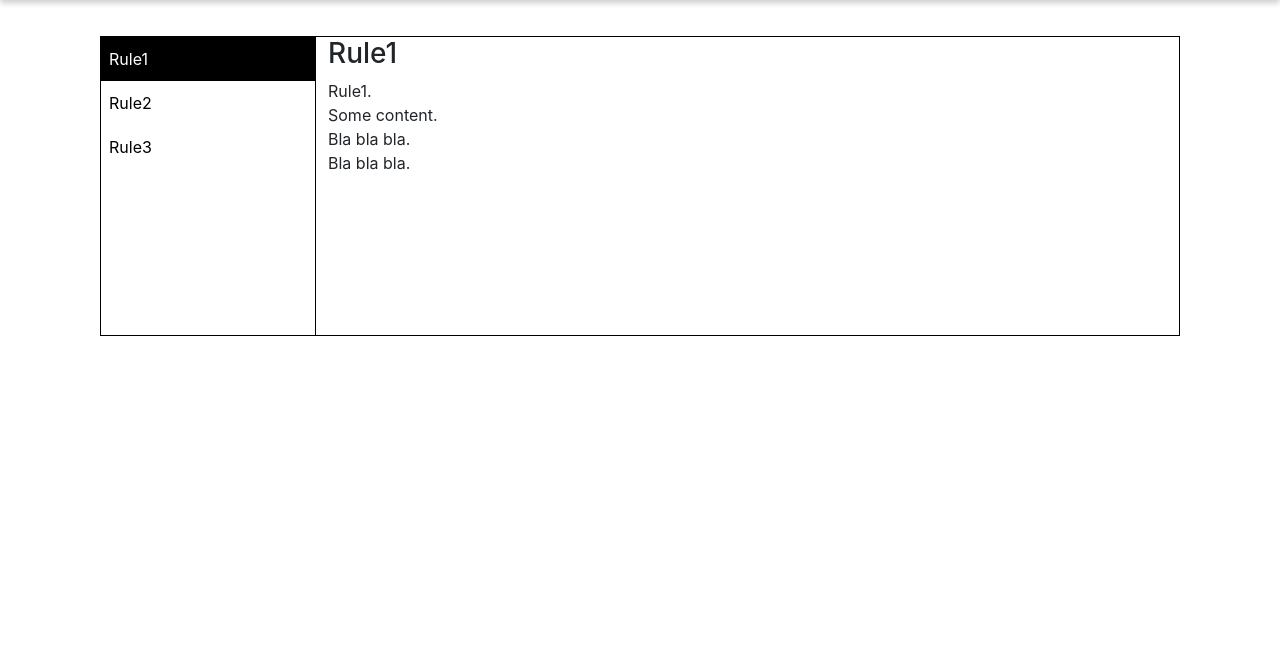
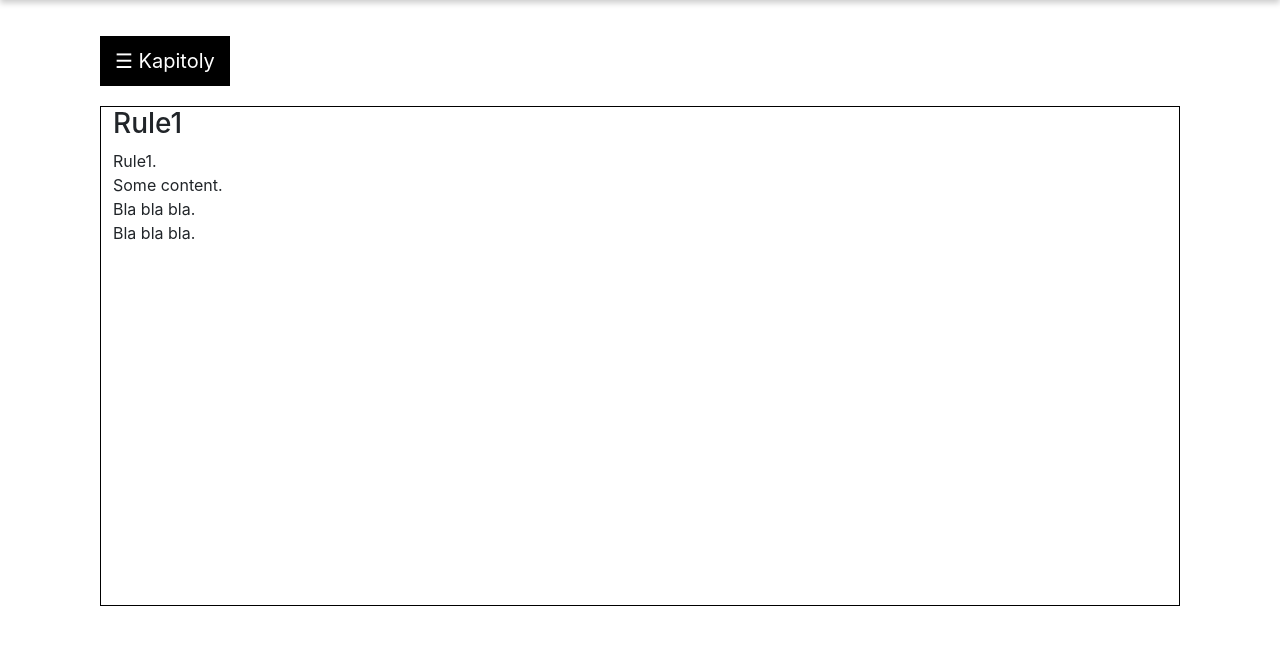
Before and after one commit to mihalova/Learn2Shogi, a PHP site: page /Rules/rulesIn1.html in a window 1280 px wide. Shown: the part 64-709 px from the top of the page. Run offline with PHP 8.4, Linux system fonts and the light colour scheme.

Commit message:
sidebar v jednotlivých pravidlách

```diff
--- a/web/Rules/rulesIn1.html
+++ b/web/Rules/rulesIn1.html
@@ -15,13 +15,7 @@
 <nav class="navbar fixed-top navbar-expand-sm navbar-custom">
     <!-- <a class="navbar-brand" href="#">Názov navbar</a> -->
     <button class="navbar-toggler" type="button" data-toggle="collapse" data-target="#navbarSupportedContent"
-            aria-controls="navbarSupportedContent" aria-expanded="false" aria-label="Toggle navigation">
-        <span class="navbar-toggler-icon">
-            <div class="toggler-icon"></div>
-            <div class="toggler-icon"></div>
-            <div class="toggler-icon"></div>
-        </span>
-    </button>
+            aria-controls="navbarSupportedContent" aria-expanded="false" aria-label="Toggle navigation">&#9776;</button>
 
     <div class="collapse navbar-collapse" id="navbarSupportedContent">
         <ul class="navbar-nav nav-fill w-100">
@@ -52,50 +46,31 @@
 </nav>
 <!-- Navigation bar end -->
 <div class="content-body">
-    <!-- Menu -->
-    <div class="tab">
-        <button class="tablinks active" onclick="openRules(event, 'Rule1')">Rule1</button>
-        <button class="tablinks" onclick="openRules(event, 'Rule2')">Rule2</button>
-        <button class="tablinks" onclick="openRules(event, 'Rule3')">Rule3</button>
+    <div id="mySidebar" class="sidebar">
+        <a id="Rule1Button" onclick="openRule('Rule1Button', 'Rule1')">Rule1</a>
+        <a id="Rule2Button" onclick="openRule('Rule2Button', 'Rule2')">Rule2</a>
+        <a id="Rule3Button" onclick="openRule('Rule3Button', 'Rule3')">Rule3</a>
     </div>
-    <!-- Menu end -->
+
+    <div id="main">
+        <button class="sidebarButton" onclick="sidebarOpenClose()">&#9776; Kapitoly</button>
+    </div>
         <!-- jednotlivé pravidlá, vysvetlenie -->
-    <div id="Rule1" class="tabcontent active">
+        <div id="Rule1" class="tabcontent">
             <h3>Rule1</h3>
             <p>Rule1. <br> Some content. <br> Bla bla bla. <br> Bla bla bla.</p>
         </div>
 
-    <div id="Rule2" class="tabcontent none">
+        <div id="Rule2" class="tabcontent">
             <h3>Rule2</h3>
             <p>Rule2. <br> Some content. <br> Bla bla bla. <br> Bla bla bla.</p>
         </div>
 
-    <div id="Rule3" class="tabcontent none">
+        <div id="Rule3" class="tabcontent">
             <h3>Rule3</h3>
             <p>Rule3. <br> Some content. <br> Bla bla bla. <br> Bla bla bla.</p>
         </div>
     </div>
 </body>
-<script>
-    function openRules(evt, RulesName) {
-        // Declare all variables
-        var i, tabcontent, tablinks;
-
-        // Get all elements with class="tabcontent" and hide them
-        tabcontent = document.getElementsByClassName("tabcontent");
-        for (i = 0; i < tabcontent.length; i++) {
-            tabcontent[i].style.display = "none";
-        }
-
-        // Get all elements with class="tablinks" and remove the class "active"
-        tablinks = document.getElementsByClassName("tablinks");
-        for (i = 0; i < tablinks.length; i++) {
-            tablinks[i].className = tablinks[i].className.replace(" active", "");
-        }
-
-        // Show the current tab, and add an "active" class to the link that opened the tab
-        document.getElementById(RulesName).style.display = "block";
-        evt.currentTarget.className += " active";
-    }
-</script>
+<script src="rulesInScript.js"></script>
 </html>
--- /dev/null
+++ b/web/Rules/rulesInScript.js
@@ -0,0 +1,44 @@
+window.onload = prepare();
+
+function prepare() {
+    removeOld();
+    document.getElementById("Rule1").style.display = "block";
+    document.getElementById("Rule1Button").className += " active";
+}
+
+function removeOld(){
+    // Declare all variables
+    var i, tabcontent, tablinks;
+
+    // Get all elements with class="tabcontent" and hide them
+    tabcontent = document.getElementsByClassName("tabcontent");
+    for (i = 0; i < tabcontent.length; i++) {
+        tabcontent[i].style.display = "none";
+    }
+
+    // Get all elements with class="tablinks" and remove the class "active"
+    tablinks = document.getElementsByClassName("tablinks");
+    for (i = 0; i < tablinks.length; i++) {
+        tablinks[i].className = tablinks[i].className.replace(" active", "");
+    }
+}
+
+function openRule(Button, RuleName) {
+    removeOld();
+    // Show the current tab, and add an "active" class to the link that opened the tab
+    document.getElementById(RuleName).style.display = "block";
+    document.getElementById(Button).className += " active";
+}
+
+
+/* Set the width of the sidebar to 250px and the left margin of the page content to 250px */
+function sidebarOpenClose() {
+    // client width - vyska aj s padding
+    if (document.getElementById("mySidebar").clientWidth === 0) {
+        document.getElementById("mySidebar").style.width = "250px";
+        document.getElementById("main").style.marginLeft = "250px";
+    } else {
+        document.getElementById("mySidebar").style.width = "0";
+        document.getElementById("main").style.marginLeft = "0";
+    }
+}
--- a/web/style.css
+++ b/web/style.css
@@ -1,6 +1,10 @@
 body {
     margin-right: 100px;
     margin-left: 100px;
+}
+/* odsadenie body content od navigation */
+.content-body {
+    margin-top: 100px;
 }
 
 .navbar-custom {
@@ -14,7 +18,7 @@ body {
     color: black;
     background-color: white;
     alignment: center;
-    padding: 20px 0px 20px 0px;
+    padding: 20px 0px;
 }
 
 /* change the color of active or hovered links */
@@ -25,15 +29,10 @@ body {
     border-right: 1px solid white;
     border-left: 1px solid white;
 }
-/* menu icon */
-.toggler-icon {
-    width: 35px;
-    height: 5px;
-    background-color: black;
-    margin: 6px 0 6px 0;
-}
+
 .navbar-toggler {
-    padding: 20px 20px 20px 20px;
+    padding: 15px;
+    font-size: 30px;
 }
 /* show dropdown on hover */
 .dropdown:hover .dropdown-menu {
@@ -47,65 +46,68 @@ body {
     border-bottom: 1px solid white;
     border-top: 1px solid white;
 }
-/* odsadenie body content od navigation */
-.content-body {
-    margin-top: 100px;
-}
-
-* {box-sizing: border-box}
-
-/* Style the tab */
-.tab {
-    float: left;
-    border: 1px solid black;
-    background-color: white;
-    width: 20%;
-    height: 300px;
-}
-
-/* Style the buttons that are used to open the tab content */
-.tab button {
-    display: block;
-    background-color: white;
-    color: black;
-    padding: 10px 8px;
-    width: 100%;
-    border: none;
-    outline: none;
-    text-align: left;
-    cursor: pointer;
-    transition: 0.3s;
-}
-
-/* Change background color of buttons on hover */
-.tab button:hover {
-    background-color: black;
-    color: white;
-}
-
-/* Create an active/current "tab button" class */
-.tab button.active {
-    background-color: black;
-    color: white;
-}
 
 /* Style the tab content */
-.tabcontent.active {
+.tabcontent {
     display: block;
     float: left;
     padding: 0px 12px;
     border: 1px solid black;
-    width: 80%;
-    border-left: none;
-    height: 300px;
+    width: 100%;
+    height: 500px;
 }
 
-.tabcontent.none {
-    display: none;
-    float: left;
-    padding: 0px 12px;
-    border: 1px solid black;
-    width: 80%;
-    border-left: none;
-    height: 300px;
+/* The sidebar menu */
+.sidebar {
+    height: 100%; /* 100% Full-height */
+    width: 0; /* 0 width - change this with JavaScript */
+    position: fixed; /* Stay in place */
+    z-index: 1; /* Stay on top */
+    top: 0;
+    left: 0;
+    background-color: white;
+    overflow-x: hidden; /* Disable horizontal scroll */
+    padding-top: 100px; /* Place content 60px from the top */
+    transition: 0.5s; /* 0.5 second transition effect to slide in the sidebar */
+    box-shadow: 3px 0 6px 0 rgba(0,0,0,.2);
 }
+
+/* The sidebar links */
+.sidebar a {
+    padding: 8px 8px 8px 32px;
+    color: black;
+    display: block;
+    transition: 0.3s;
+}
+
+/* When you mouse over the navigation links, change their color */
+.sidebar a:hover {
+    background-color: black;
+    color: white;
+    border-bottom: 1px solid white;
+    border-top: 1px solid white;
+}
+
+/* The button used to open the sidebar */
+.sidebarButton {
+    font-size: 20px;
+    cursor: pointer;
+    background-color: black;
+    color: white;
+    padding: 10px 15px;
+    border: none;
+}
+
+/*.openbtn:hover {
+    background-color: #444;
+}
+*/
+/* Style page content - use this if you want to push the page content to the right when you open the side navigation */
+#main {
+    transition: margin-left .5s; /* If you want a transition effect */
+    padding-bottom: 20px;
+}
+
+/* On smaller screens, where height is less than 450px, change the style of the sidenav (less padding and a smaller font size) */
+/*@media screen and (max-height: 450px) {
+}*/
```
Also changed, not shown: web/Rules/rulesIn2.html (+13 -16 lines), web/Rules/rulesIn3.html (+13 -16 lines), web/history.html (+1 -7 lines), web/index.html (+1 -7 lines), web/piecesOverview.html (+1 -7 lines), web/play.html (+1 -7 lines), web/rules.html (+1 -9 lines). Lines whose indentation alone changed are shown as unchanged.
